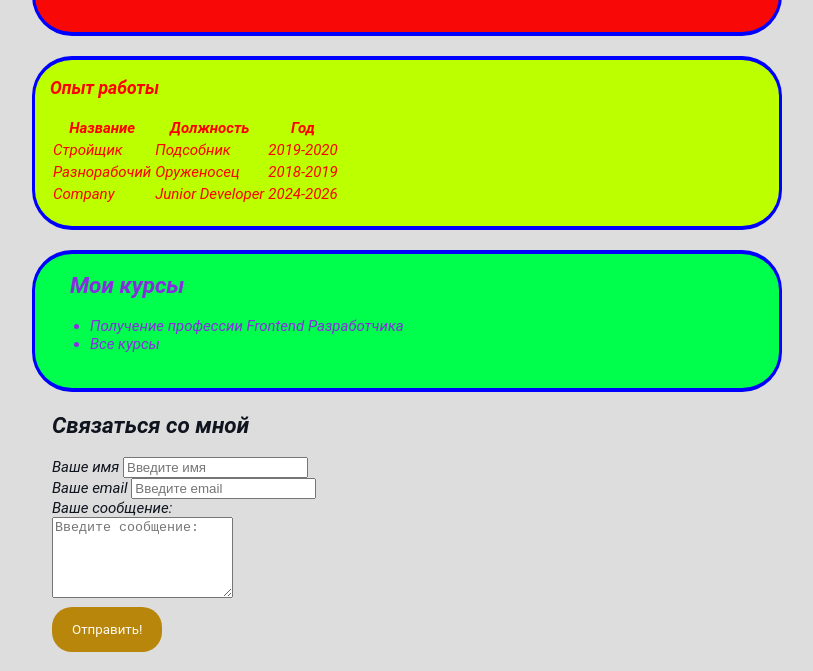
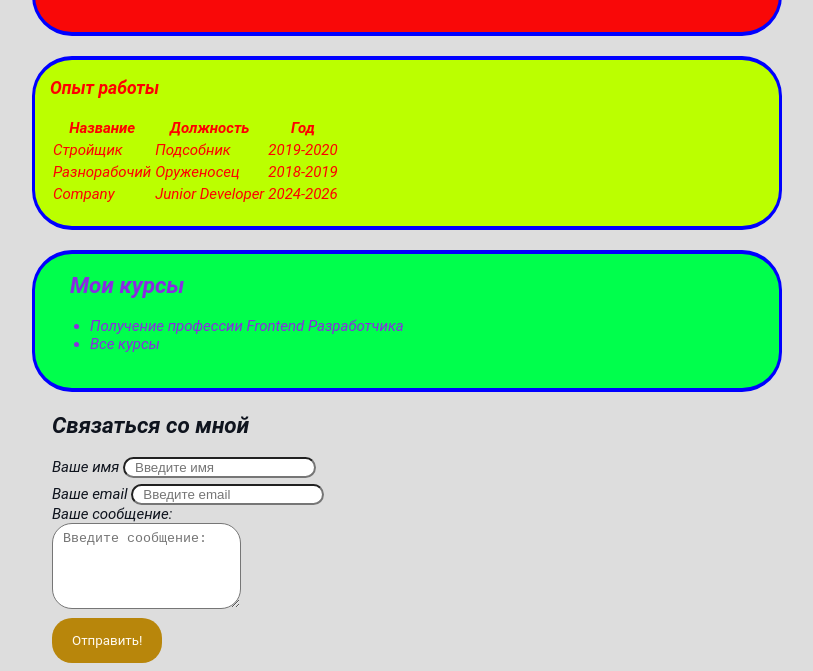
Before and after one commit to E-Yahya/HTML-CSS, a plain HTML site: page index.html in a window 1280 px wide. Shown: the part 532-1203 px from the top of the page, without its empty margins (233-1046 px from the left). Drawn offline with Linux system fonts and the light colour scheme.

```diff
--- a/index.css
+++ b/index.css
@@ -96,12 +96,15 @@ body{
 .image {
     box-shadow: 4px 4px 4px rgba(0, 0, 0, 0.25);
 }
+
 .container h2 {
     margin-left: 20px;
 }
+
 .container form {
     margin-left: 20px;
 }
+
 .header-1 {
     margin-top: 30px;
 }
@@ -109,10 +112,12 @@ body{
 .info {
     margin-bottom: 20px;
 }
+
 .info-text h4 {
     margin-left: 10px;
     margin-bottom: 10px;
 }
+
 .avatar {
     width: 200px;
     border-radius: 20px;
@@ -122,18 +127,22 @@ body{
 .info-text a {
     margin-left: 10px;
 }
+
 a {
     color: #0f141e;
     text-decoration: none;
     transition: all 0.5s;
 }
+
 a:hover {
     color: blueviolet;
     font-size: small;
 }
+
 a:active {
     color: yellowgreen;
 }
+
 /* a:visited {
     color: #00ff4c;
 } */
@@ -147,10 +156,29 @@ a:active {
     cursor: pointer;
     font-family: inherit;
 }
+
 .btn:hover {
     opacity: 0.8;
     color: orangered;
 }
+
 .linkeffect-1 {
     margin-top: 30px;
 }
+
+.textarea {
+    border-radius: 20px;
+    padding-left: 10px;
+    padding-top: 7px;
+}
+
+.message-1 {
+    border-radius: 20px;
+    padding-left: 10px;
+}
+
+.message-2 {
+    border-radius: 20px;
+    padding-left: 10px;
+    margin-top: 6px;
+}
--- a/index.html
+++ b/index.html
@@ -77,11 +77,11 @@
         <form>
           <div>
             <label for="text">Ваше имя</label>
-            <input type="text" id="text" placeholder="Введите имя" />
+            <input type="text" id="text" class="message-1" placeholder="Введите имя" />
           </div>
           <div>
             <label for="email">Ваше email</label>
-            <input type="email" id="email" placeholder="Введите email" />
+            <input type="email" id="email" class="message-2" placeholder="Введите email" />
           </div>
           <div>
             <label for="message">Ваше сообщение:</label>
@@ -91,7 +91,7 @@
               id="message"
               cols="20"
               rows="5"
-              placeholder="Введите сообщение:"
+              placeholder="Введите сообщение:" class="textarea"
             ></textarea>
           </div>
           <input type="submit" class="btn" value="Отправить!" />
```
